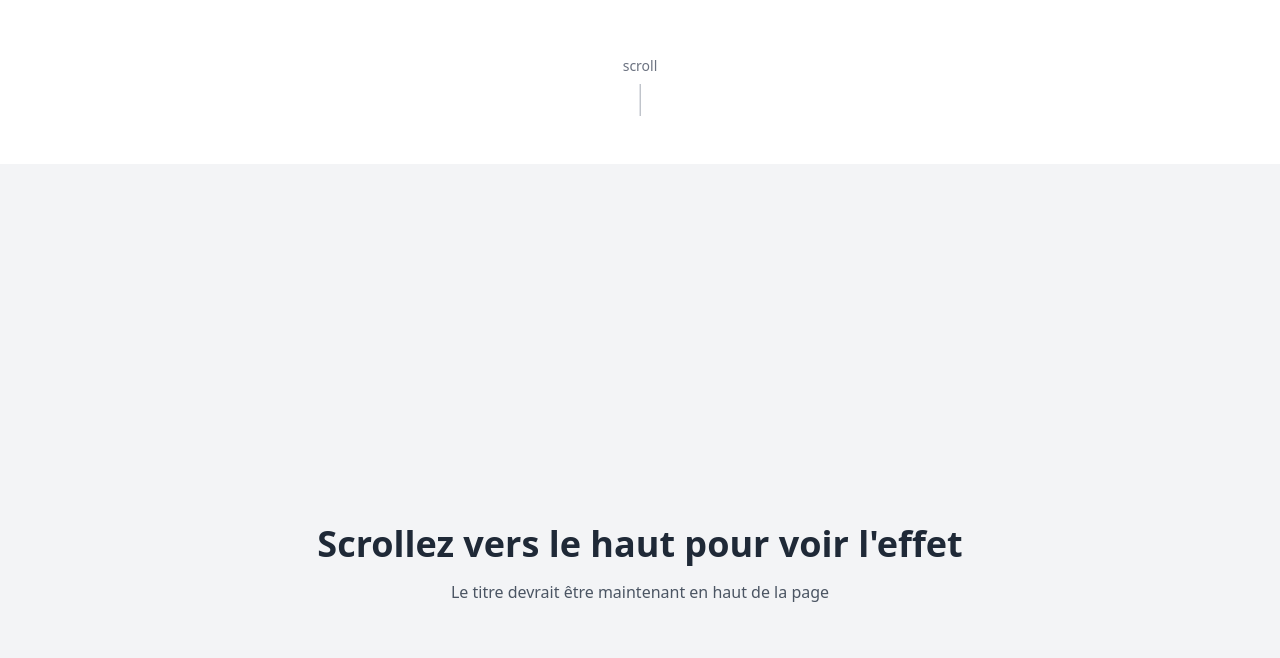
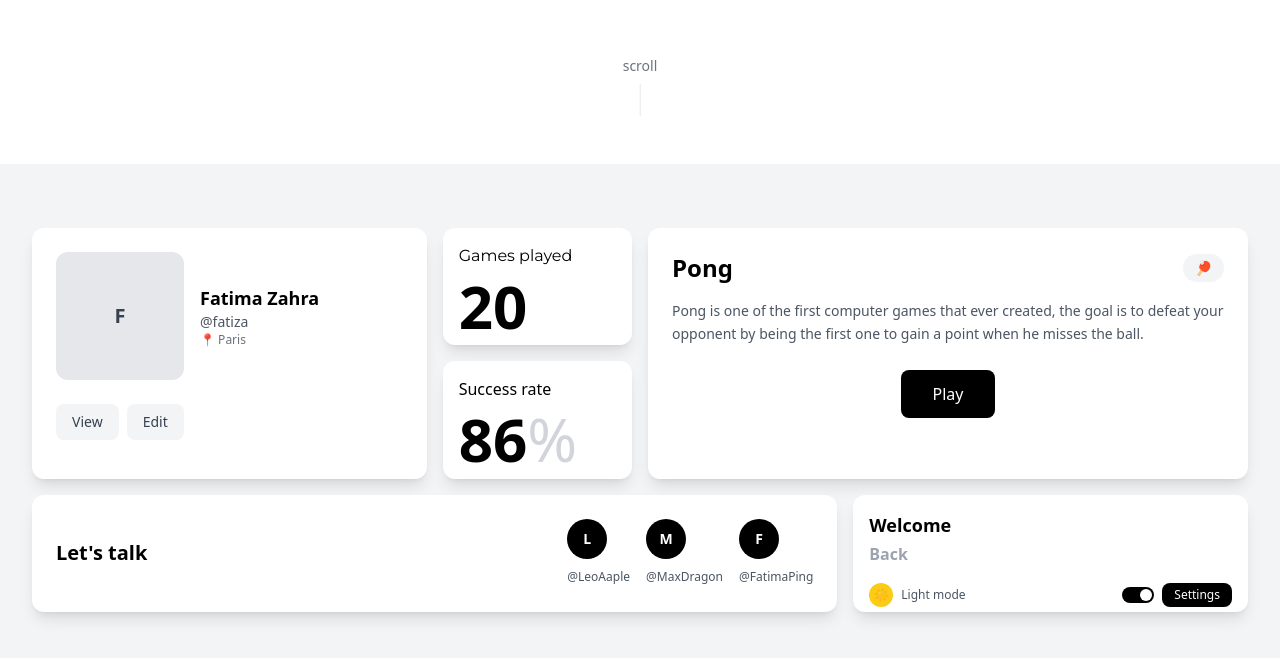
Before and after one commit to vstineau/ft_transcendence, a website built with webpack: page frontend/index.html in a window 1280 px wide. Shown: the part 636-1294 px from the top of the page. Built offline with nearby package versions, Linux system fonts and the light colour scheme; files whose address does not match are found by name.

Commit message:
ajout de la suite de la page

```diff
--- a/frontend/index.html
+++ b/frontend/index.html
@@ -4,6 +4,7 @@
     <meta charset="UTF-8">
     <meta name="viewport" content="width=device-width, initial-scale=1.0">
     <script src="https://cdn.tailwindcss.com"></script>
+    <link href="https://fonts.googleapis.com/css2?family=Montserrat:ital,wght@0,100..900;1,100..900&display=swap" rel="stylesheet">
 
     <!-- CSS custom pour forcer l'animation -->
     <style>
@@ -24,6 +25,10 @@
 			text-align: center !important;
 			margin: 0 auto !important;
         }
+
+		.font-montserrat {
+			font-family: 'Montserrat', sans-serif;
+		}
     </style>
 
     <title>transcendence</title>
--- a/frontend/src/style.css
+++ b/frontend/src/style.css
@@ -16,6 +16,7 @@
 	top: 50%;
 	right: 50%;
 }
+
 
 .container-fluid {
 	top: auto;
--- a/frontend/src/views/root.views.ts
+++ b/frontend/src/views/root.views.ts
@@ -1,31 +1,135 @@
 export async function RootView() {
     return /* HTML */ `
         <!-- Titre isolé - position absolue dès le départ -->
-		<h1 id="main-title" class="fixed top-1/2 left-1/2 transform -translate-x-1/2 -translate-y-1/2 text-6xl font-bold text-black z-50">
-			FT<span class="text-blue-600">_</span>TRANSCENDENCE
-		</h1>
+        <h1 id="main-title" class="fixed top-1/2 left-1/2 transform -translate-x-1/2 -translate-y-1/2 text-6xl font-bold text-black z-50">
+            FT<span class="text-blue-600">_</span>TRANSCENDENCE
+        </h1>
 
         <!-- Section Hero - écran complet SANS le titre -->
         <div class="hero-section h-screen flex flex-col justify-center items-center bg-white relative">
-            <div class="hero-content text-center pt-20"> <!-- Padding pour laisser place au titre -->
-                <!-- Le titre n'est plus ici, il est séparé -->
+            <div class="hero-content text-center pt-20">
                 <p class="text-gray-600 text-lg mb-8 mt-8">This project is a surprise.</p>
             </div>
 
             <!-- Indicateur de scroll en bas -->
             <div class="scroll-indicator absolute bottom-12 left-1/2 transform -translate-x-1/2">
                 <span class="text-gray-500 text-sm block mb-2">scroll</span>
-                <div class="w-px h-8 bg-gray-400 mx-auto animate-pulse"></div>
+                <div class="w-px h-8 bg-gray-200 mx-auto animate-pulse"></div>
             </div>
         </div>
 
-        <!-- Section vide pour permettre le scroll -->
-        <div class="content-section h-screen bg-gray-100 flex items-center justify-center">
-            <div class="text-center">
-                <h2 class="text-4xl font-bold text-gray-800 mb-4">Scrollez vers le haut pour voir l'effet</h2>
-                <p class="text-gray-600">Le titre devrait être maintenant en haut de la page</p>
+<!-- Section avec les blocs -->
+<div class="content-section min-h-screen bg-gray-100 py-16">
+    <div class="max-w-7xl mx-auto px-8">
+
+        <!-- Container des blocs en grid complexe -->
+        <div class="grid grid-cols-6 grid-rows-3 gap-4 h-96">
+
+            <!-- Bloc Profil Utilisateur - prend 2 colonnes et 2 lignes -->
+            <div class="col-span-2 row-span-2 bg-white rounded-xl shadow-lg p-6">
+                <div class="flex items-center mb-6">
+                    <div class="w-32 h-32 bg-gray-200 rounded-xl flex items-center justify-center text-gray-700 text-xl font-bold">
+                        F
+                    </div>
+                    <div class="ml-4">
+                        <h3 class="font-bold text-lg">Fatima Zahra</h3>
+                        <p class="text-gray-600 text-sm">@fatiza</p>
+                        <p class="text-gray-500 text-xs">📍 Paris</p>
+                    </div>
+                </div>
+
+                <div class="flex space-x-2">
+                    <button class="bg-gray-100 hover:bg-gray-200 text-gray-700 px-4 py-2 rounded-lg text-sm font-medium transition">View</button>
+                    <button class="bg-gray-100 hover:bg-gray-200 text-gray-700 px-4 py-2 rounded-lg text-sm font-medium transition">Edit</button>
+                </div>
             </div>
+
+            <!-- Bloc Games played - 1 colonne, 1 ligne -->
+            <div class="col-span-1 row-span-1 bg-white rounded-xl shadow-lg p-4">
+                <div class="text-left">
+                    <p class="font-montserrat text-black text-base mb-2">Games played</p>
+                    <p class="text-6xl font-bold text-black">20</p>
+                </div>
+            </div>
+
+            <!-- Bloc Pong Game - 3 colonnes, 2 lignes -->
+            <div class="col-span-3 row-span-2 bg-white rounded-xl shadow-lg p-6">
+                <div class="font-Montserrat flex items-center justify-between mb-4">
+                    <h3 class="font-bold text-2xl">Pong</h3>
+                    <span class="bg-gray-100 text-gray-600 px-3 py-1 rounded-full text-sm">🏓</span>
+                </div>
+
+                <p class="text-gray-600 text-sm mb-6 leading-relaxed">
+                    Pong is one of the first computer games that ever created, the goal is to defeat your opponent by being the first one to gain a point when he misses the ball.
+                </p>
+
+                <div class="flex justify-center">
+                    <button class="bg-black hover:bg-gray-800 text-white px-8 py-3 rounded-lg font-medium transition">
+                        Play
+                    </button>
+                </div>
+            </div>
+
+            <!-- Bloc Success rate - 1 colonne, 1 ligne -->
+            <div class="col-span-1 row-span-1 bg-white rounded-xl shadow-lg p-4">
+                <div class="text-left">
+                    <p class="font-Montserrat text-black text-base mb-2">Success rate</p>
+                    <p class="text-6xl font-bold text-black">86<span class="text-6xl font-normal text-gray-300">%</span></p>
+                </div>
+            </div>
+
+            <!-- Bloc Let's talk - 4 colonnes, 1 ligne -->
+            <div class="col-span-4 row-span-1 bg-white rounded-xl shadow-lg p-6">
+                <div class="flex items-center justify-between">
+                    <h3 class="font-bold text-xl">Let's talk</h3>
+
+                    <div class="flex space-x-4">
+                        <div class="text-center">
+                            <div class="w-10 h-10 bg-black rounded-full mb-1 flex items-center justify-center text-white font-bold text-sm">
+                                L
+                            </div>
+                            <span class="text-xs text-gray-600">@LeoAaple</span>
+                        </div>
+                        <div class="text-center">
+                            <div class="w-10 h-10 bg-black rounded-full mb-1 flex items-center justify-center text-white font-bold text-sm">
+                                M
+                            </div>
+                            <span class="text-xs text-gray-600">@MaxDragon</span>
+                        </div>
+                        <div class="text-center">
+                            <div class="w-10 h-10 bg-black rounded-full mb-1 flex items-center justify-center text-white font-bold text-sm">
+                                F
+                            </div>
+                            <span class="text-xs text-gray-600">@FatimaPing</span>
+                        </div>
+                    </div>
+                </div>
+            </div>
+
+            <!-- Bloc Welcome Back - 2 colonnes, 1 ligne -->
+            <div class="col-span-2 row-span-1 bg-white rounded-xl shadow-lg p-4">
+                <h3 class="font-bold text-lg mb-4">Welcome<br><span class="text-gray-400 text-base">Back</span></h3>
+
+                <div class="flex items-center justify-between">
+                    <div class="flex items-center space-x-2">
+                        <div class="w-6 h-6 bg-yellow-400 rounded-full flex items-center justify-center text-xs">
+                            ☀️
+                        </div>
+                        <span class="text-gray-600 text-xs">Light mode</span>
+                    </div>
+
+                    <div class="flex items-center space-x-2">
+                        <div class="w-8 h-4 bg-black rounded-full relative cursor-pointer">
+                            <div class="w-3 h-3 bg-white rounded-full absolute right-0.5 top-0.5"></div>
+                        </div>
+                        <span class="bg-black text-white px-3 py-1 rounded-lg text-xs font-medium">Settings</span>
+                    </div>
+                </div>
+            </div>
+
         </div>
+    </div>
+</div>
 
         <!-- Logout button (caché par défaut) -->
         <button
```
Also changed, not shown: frontend/dist/main.js, 1 other file.
